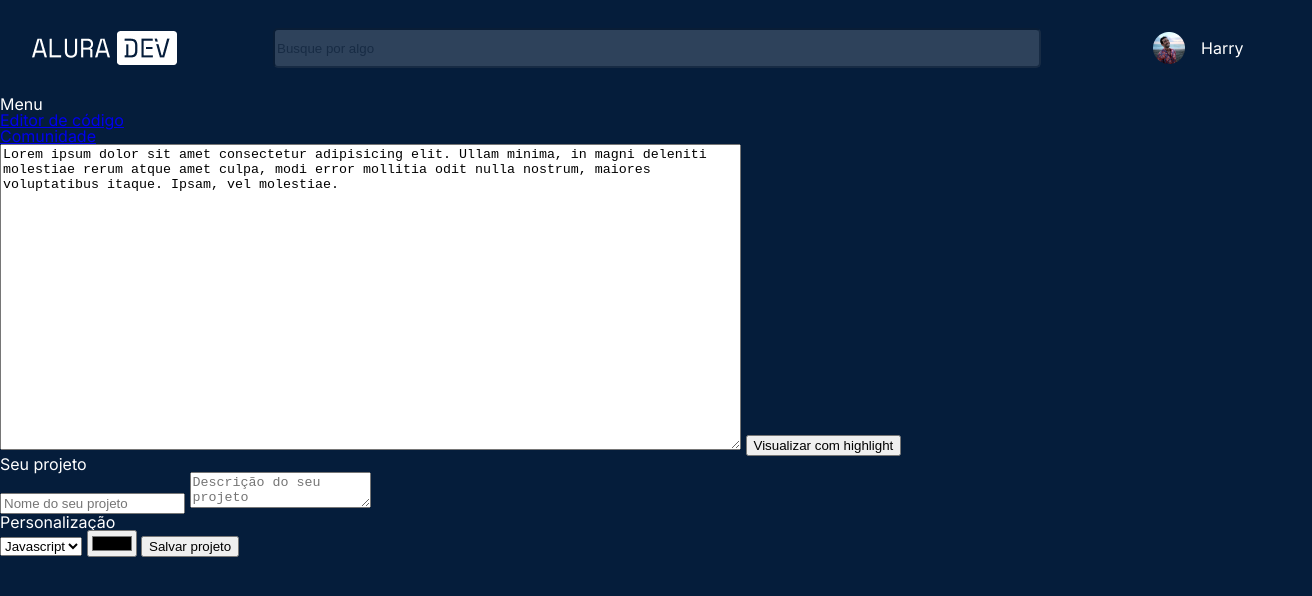
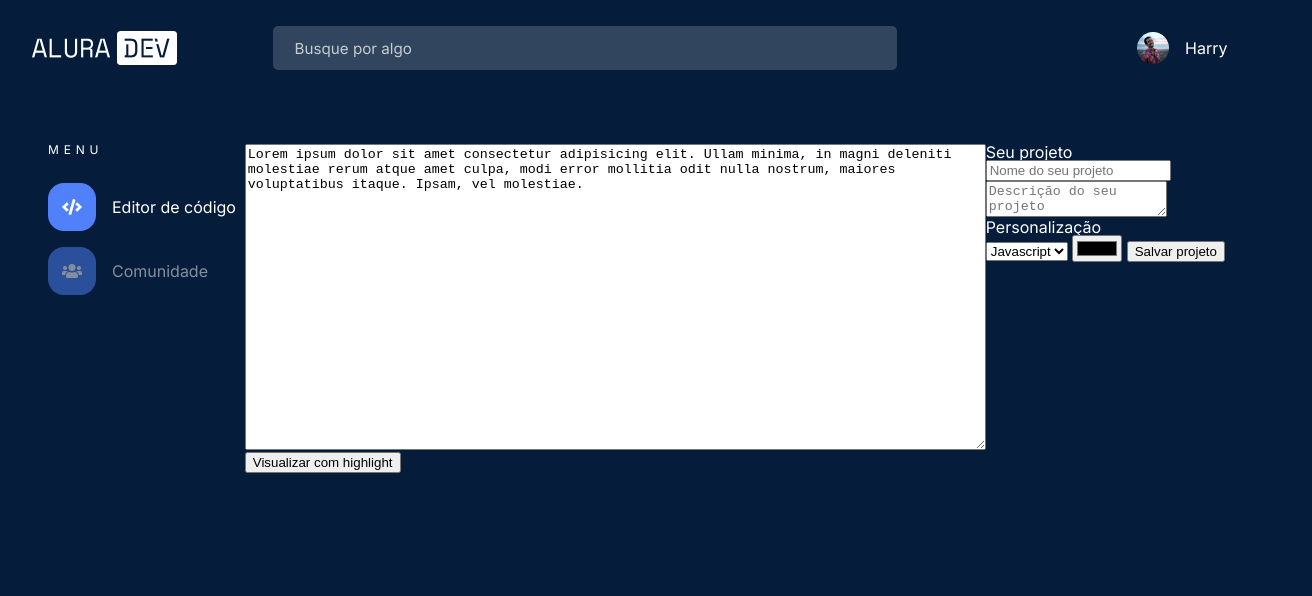
Before and after one commit to Adriana-Meyer/AluraDev-AluraChallenge, a plain HTML site: page index.html in a window 1280 px wide. Shown: the whole page, 1312 px wide, since content can reach past the window. Drawn offline with Linux system fonts and the light colour scheme.

Commit message:
Estilizando o menu de navegação

```diff
--- a/assets/css/cabecalho/header.css
+++ b/assets/css/cabecalho/header.css
@@ -4,26 +4,37 @@
     width: 100%;
     height: 2rem;
     align-items: center;
-    padding: 2rem 1rem;
+    padding: 3rem 1rem;
 
 }
 
 .cabecalho__logo {
-    margin: 1rem;
+    padding: 1rem;
 }
 
 .cabecalho__pesquisa {
-    opacity: 16%;
-    color: #fdfdfd;
-    width: 60%;
+    background-color: #ffffff2d;
+    color: #FFFFFF;
+    width: 50%;
     height: 2.5rem;
     margin: 1rem 1rem 1rem 5rem;
+    padding: 1.35rem;
     border-radius: 5px;
+    border: none;
+    font-family: 'Inter', sans-serif;
+    font-size: 0.95rem;
+}
+
+.cabecalho__pesquisa::placeholder {
+    color: #ffffffb9;
+    opacity: 1;
 }
 
 .cabecalho__perfil {
     display: flex;
     align-items: center;
+    padding-left: 8rem;
+    width: 25%;
 }
 
 .cabecalho__perfil-imagem {
--- /dev/null
+++ b/assets/css/container.css
@@ -0,0 +1,5 @@
+.containerPrincipal {
+    display: flex;
+    flex-direction: row;
+    margin: 3rem;
+}
--- a/assets/css/global.css
+++ b/assets/css/global.css
@@ -1,6 +1,11 @@
+* {
+    box-sizing: border-box;
+}
+
 body {
     background-color: #051D3B;
     color: #FFFFFF;
     font-family: 'Inter', sans-serif;
     font-size: 16px;
+    font-weight: 400;
 }
--- /dev/null
+++ b/assets/css/menu-lateral/menu.css
@@ -0,0 +1,29 @@
+.menu {
+    display: flex;
+    flex-direction: column;
+    width: 25%;
+}
+
+.menu__titulo {
+    font-size: 12px;
+    letter-spacing: 0.4em;
+    text-transform: uppercase;
+    margin-bottom: 1.7rem;
+}
+
+.menu__itemLista {
+    display: flex;
+    flex-direction: row;
+    align-items: center;
+    margin-bottom: 1rem;
+}
+
+.menu__link {
+    text-decoration: none;
+    color: #FFFFFF;
+    margin-left: 1rem;
+}
+
+.inativo {
+    opacity: 50%;
+}
--- a/index.html
+++ b/index.html
@@ -12,6 +12,8 @@
     <link href="https://fonts.googleapis.com/css2?family=Inter:wght@400;700&display=swap" rel="stylesheet">
     <link rel="stylesheet" href="./assets/css/global.css">
     <link rel="stylesheet" href="./assets/css/cabecalho/header.css">
+    <link rel="stylesheet" href="./assets/css/container.css">
+    <link rel="stylesheet" href="./assets/css/menu-lateral/menu.css">
 </head>
 <body>
    <header class="cabecalho">
@@ -23,11 +25,18 @@
         </div>
 
    </header>
-   <nav>
-        <h2>Menu</h2>
-        <ul>
-            <li><a href="#">Editor de código</a></li>
-            <li><a href="#">Comunidade</a></li>
+   <div class="containerPrincipal">
+        <nav class="menu">
+                <h2 class="menu__titulo">Menu</h2>
+                <ul class="menu__lista">
+                    <li class="menu__itemLista">
+                        <img class="menu__icone" src="./assets/img/icone-editor.png" alt="Link para a página do Editor de Código">
+                        <a href="#" class="menu__link">Editor de código</a>
+                    </li>
+                    <li class="menu__itemLista inativo">
+                        <img class="menu__icone" src="./assets/img/icone-comunidade.png" alt="Link para a página da Comunidade">
+                        <a href="#" class="menu__link">Comunidade</a>
+                    </li>
                 </ul>
         </nav>
         <main>
@@ -50,5 +59,6 @@
                 <input type="color" required>
                 <button type="submit">Salvar projeto</button>
         </aside>
+    </div>
 </body>
 </html>
```
Also changed, not shown: assets/img/icone-comunidade.png (added), assets/img/icone-editor.png (added). Lines whose indentation alone changed are shown as unchanged.
